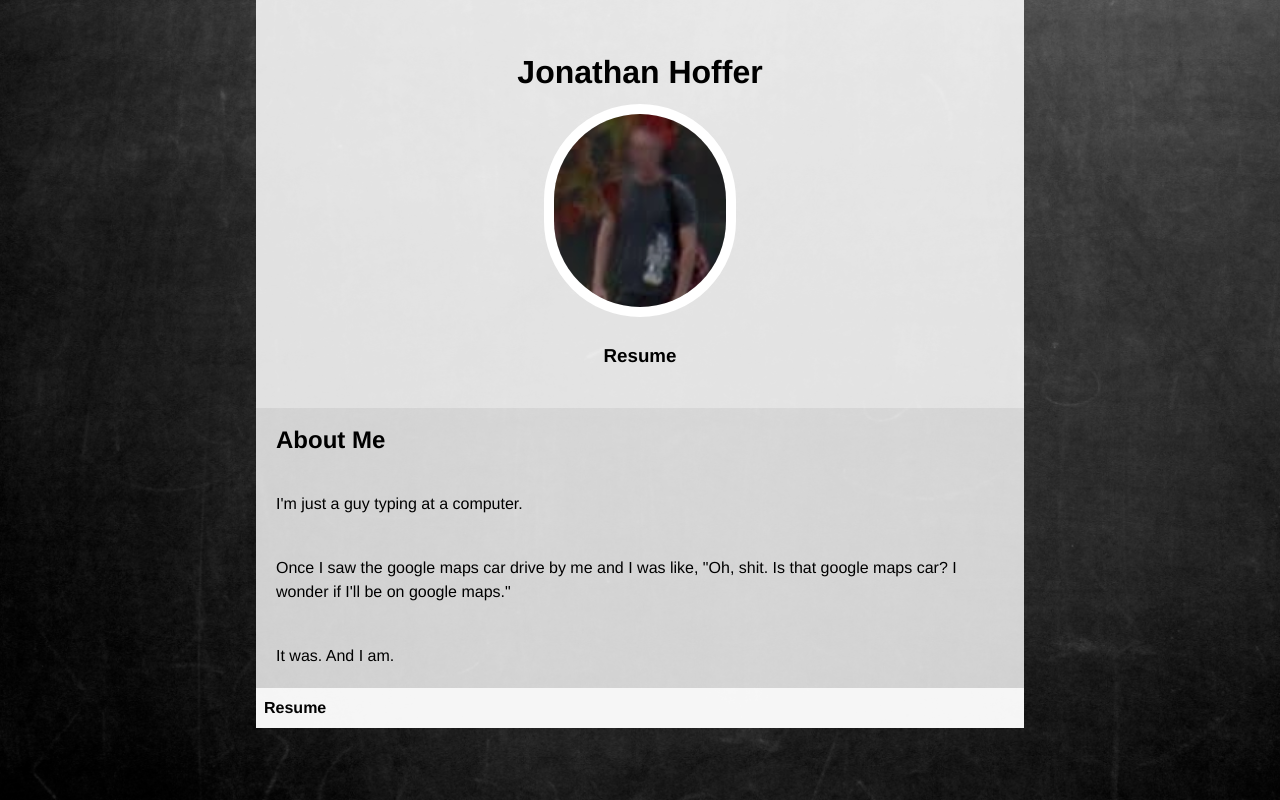
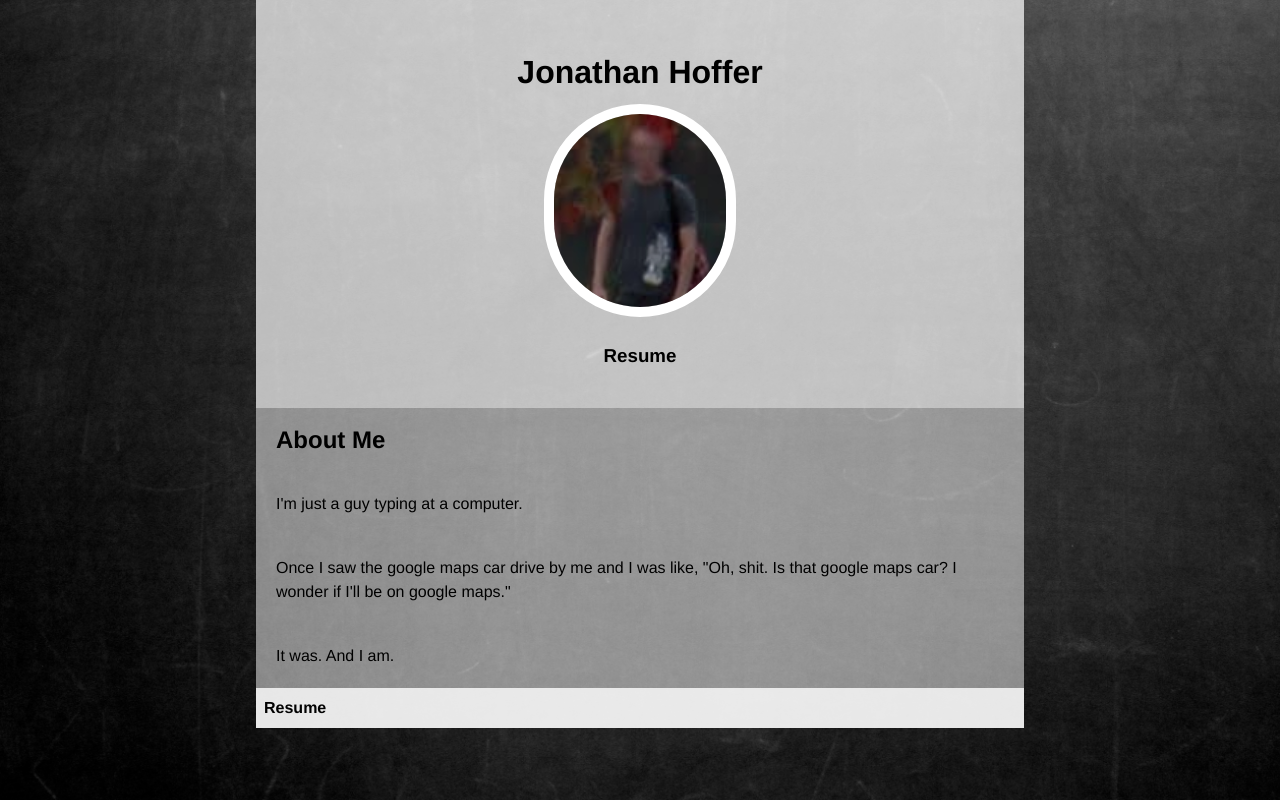
Before and after one commit to jphoffer/FEWD, a PHP site: page / in a window 1280 px wide. Run offline with PHP 8.4, Linux system fonts and the light colour scheme.

Commit message:
changed transparency

```diff
--- a/resume/css/style.css
+++ b/resume/css/style.css
@@ -32,7 +32,7 @@ blockquote {
 }
 
 header {
-  background: rgba(255, 255, 255, .3);
+  background: rgba(255, 255, 255, .4);
   text-align: center;
   padding-top: 40px;
   padding-bottom: 20px;
@@ -55,7 +55,7 @@ img {
   height: auto;
   position: relative;
   margin: 0 auto;
-  background: rgba(255, 255, 255, .8);
+  background: rgba(255, 255, 255, .5);
   margin-top: 0px;
 }
 
```
